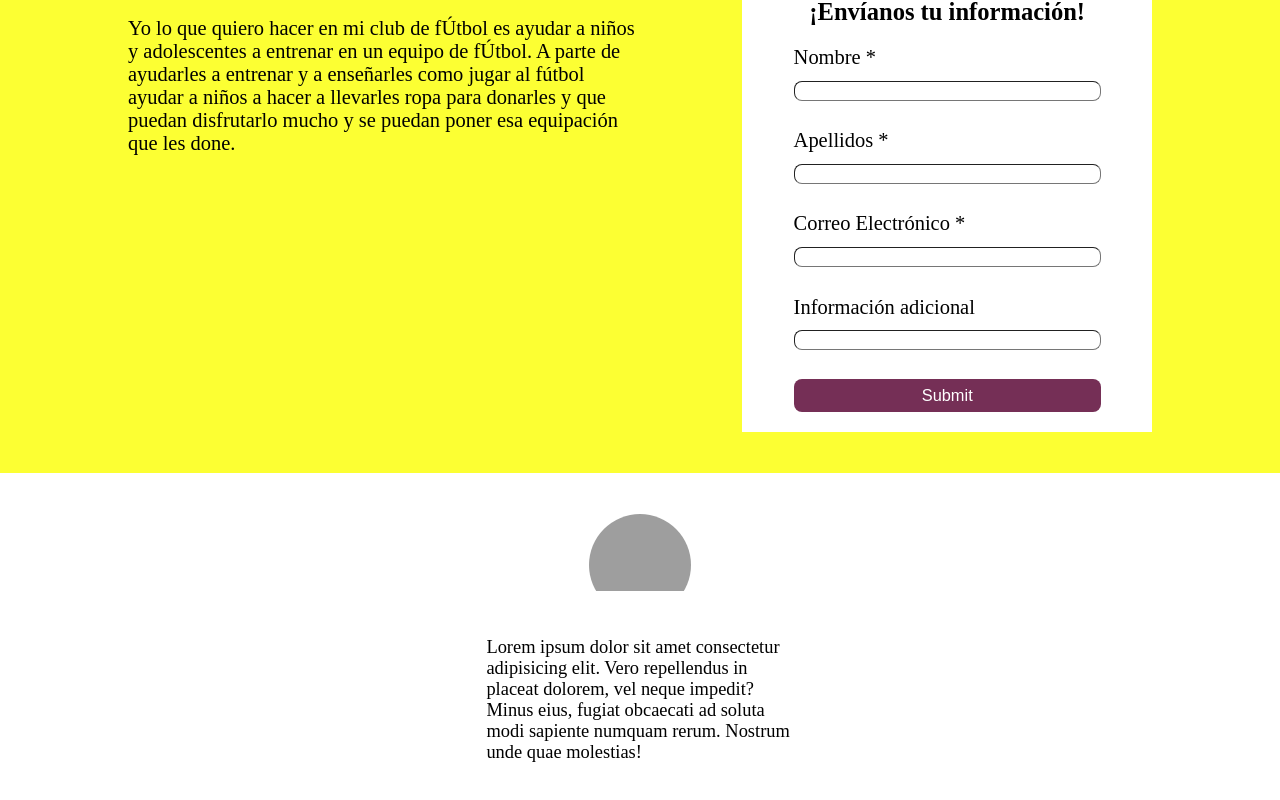
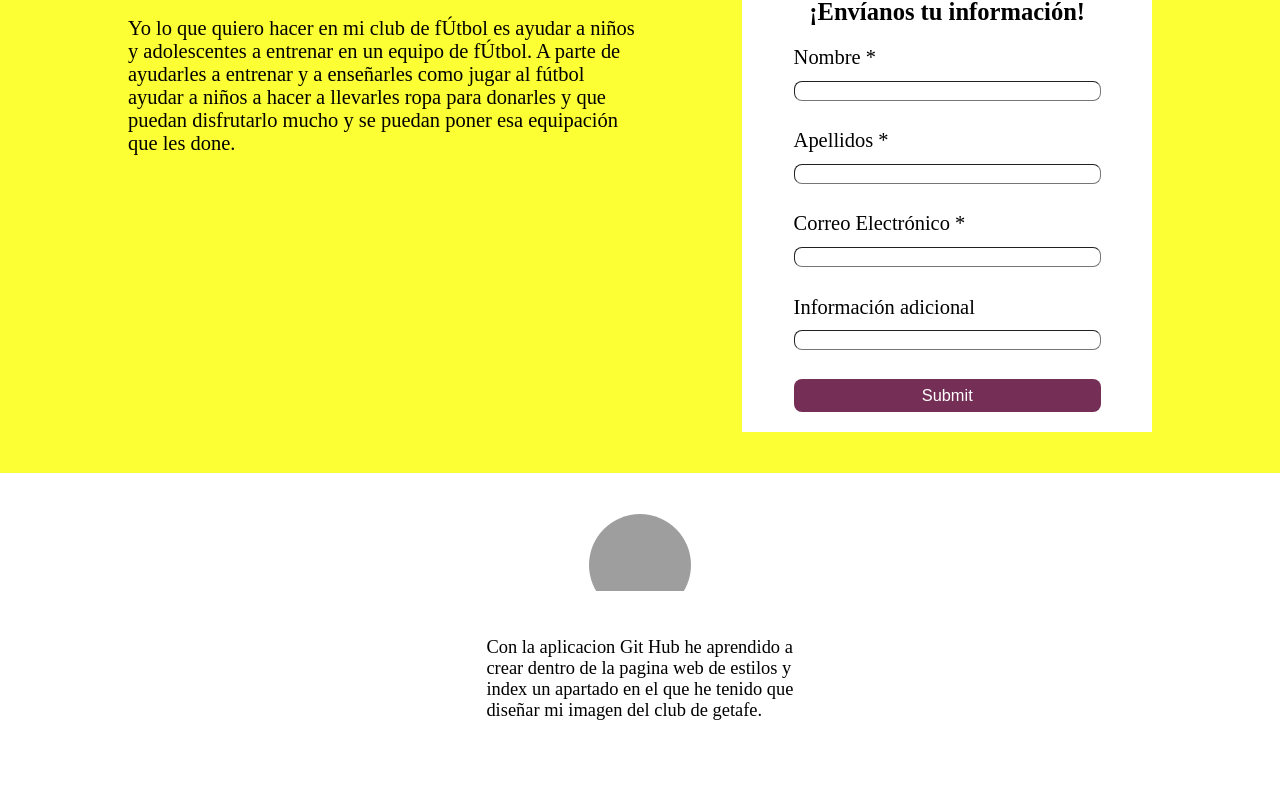
Before and after one commit to bertin89/alberto, a plain HTML site: page index.html in a window 1280 px wide. Shown: the part 148-948 px from the top of the page. After the commit the page ends 910 px from the top, so only its background shows below. Drawn offline with Linux system fonts and the light colour scheme; grey boxes are pictures that could not be loaded.

Commit message:
actualizando index

```diff
--- a/index.html
+++ b/index.html
@@ -55,9 +55,7 @@
           <img src="./imagen-perfil.jpg" alt="profile">
         </figure>
         <p class="perfil__descripcion">
-          Lorem ipsum dolor sit amet consectetur adipisicing elit. Vero repellendus in placeat
-          dolorem, vel neque impedit? Minus eius, fugiat obcaecati ad soluta modi sapiente
-          numquam rerum. Nostrum unde quae molestias!
+          Con la aplicacion Git Hub he aprendido a crear dentro de la pagina web de estilos y index un apartado en el que he tenido que diseñar mi imagen del club de getafe.
         </p>
       </div>
     </section>
```
